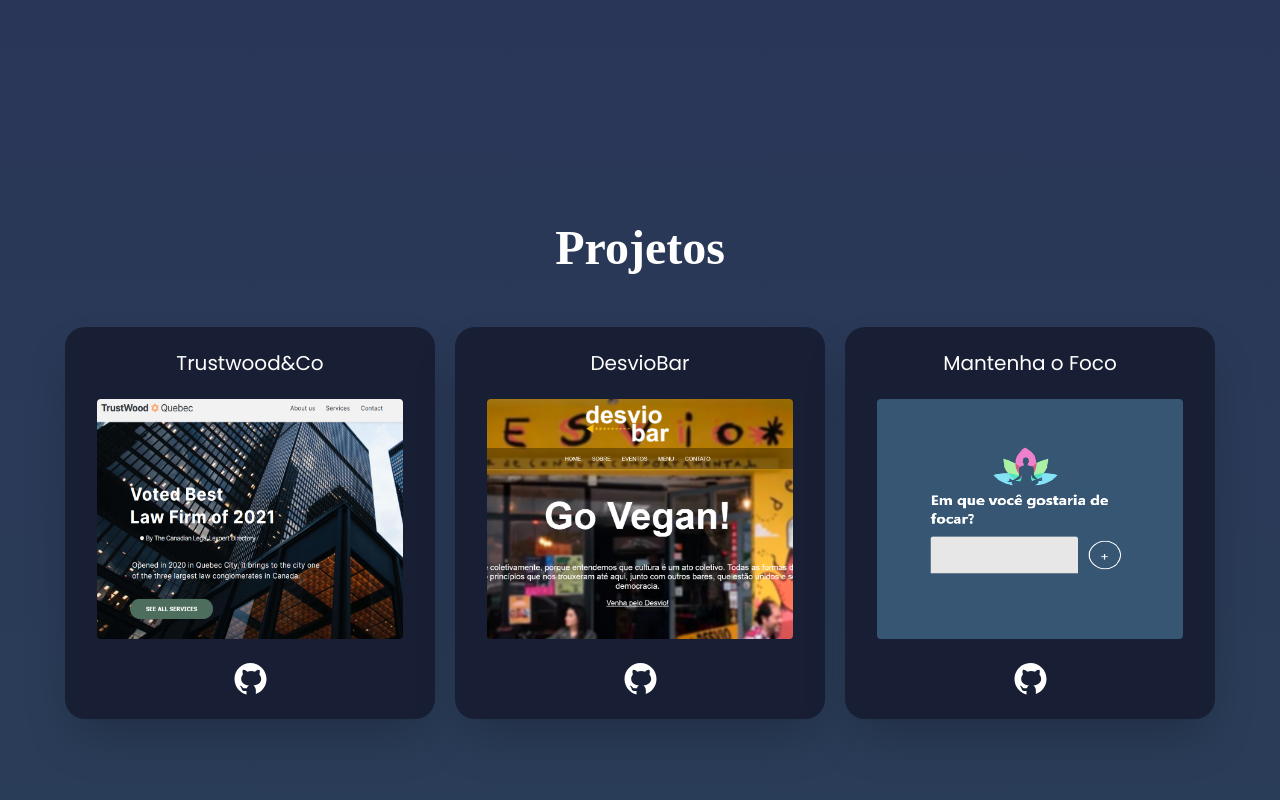
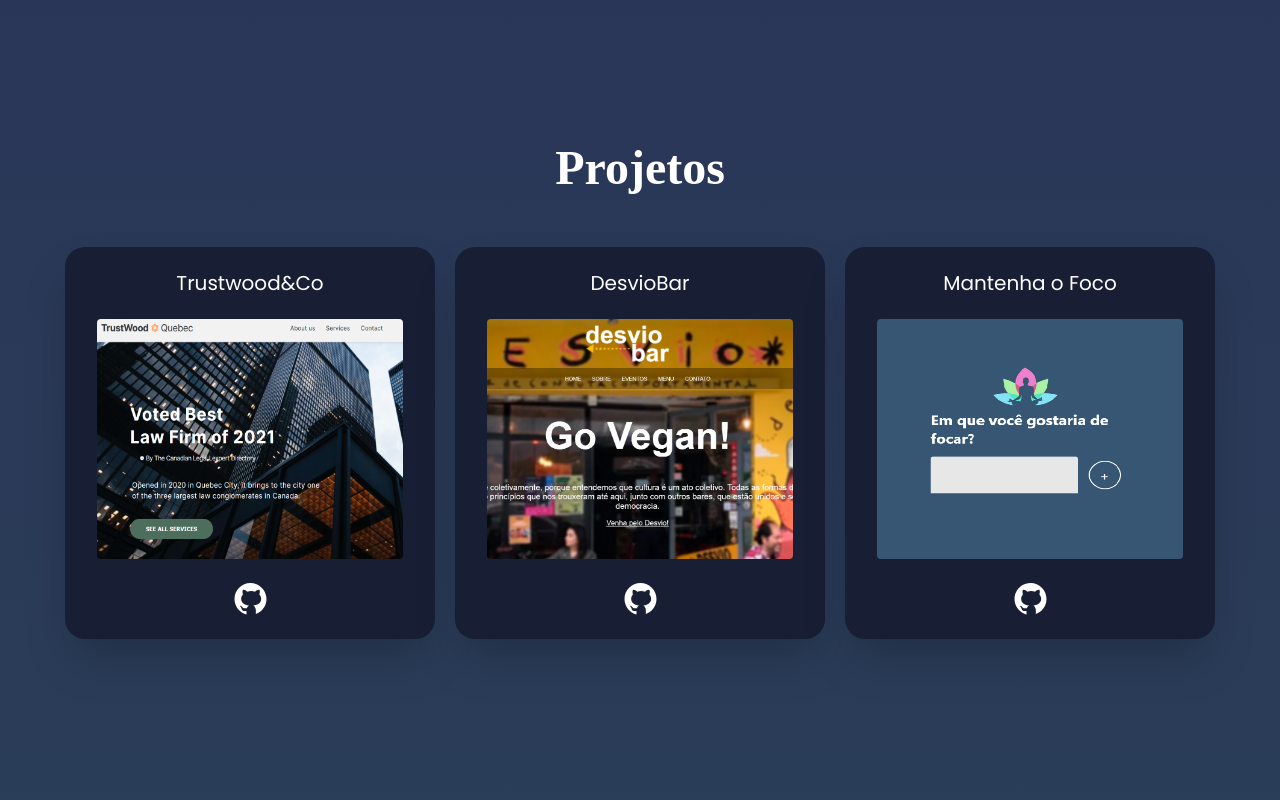
Before and after one commit to ruansmachado/ruandev-portfolio, a React (Vite) app: page / in a window 1280 px wide. Shown: the part 1740-2540 px from the top of the page. Built offline with nearby package versions, Linux system fonts and the light colour scheme; a web font is replaced by a local one.

Commit message:
Resize icons

```diff
--- a/src/components/CardProjetos.jsx
+++ b/src/components/CardProjetos.jsx
@@ -3,12 +3,12 @@ import styles, { layout } from "../style";
 import Projetos from "./Projetos";
 
 const CardProjetos = () => (
-  <section className="flex flex-col xs:my-[5rem] sm:my-[10rem] ">
+  <section className="flex flex-col xs:my-[5rem] sm:mb-[10rem] ">
     <div
-      className="flex flex-col pt-5
+      className="flex flex-col
     "
     >
-      <h2 className={`${styles.heading2} flex flex-col relative pt-10 mb-10`}>
+      <h2 className={`${styles.heading2} flex flex-col relative mb-10`}>
         Projetos
       </h2>
     </div>
--- a/src/components/Habilidades.jsx
+++ b/src/components/Habilidades.jsx
@@ -12,7 +12,7 @@ const Habilidades = ({ title, icon }) => (
 
     <div className="flex flex-col">
       <div className="flex flex-row justify-center pt-5 mb-2">
-        <img src={icon} alt="icon" className="w-[43px] h-[40px] " />
+        <img src={icon} alt="icon" className="w-[63px] h-[60px] " />
       </div>
     </div>
   </div>
--- a/src/components/Hero.jsx
+++ b/src/components/Hero.jsx
@@ -6,7 +6,7 @@ const Hero = () => {
       id="home"
       className={` flex flex-col place-items-center sm:flex-row  lg:w-auto lg:h-[35rem] lg:px-2 lg:mt-14`}
     >
-      <div className="flex  lg:justify-center w-[40%] sm:w-[36%] sm:ml-10 lg:w-[50%]">
+      <div className="flex  lg:justify-center w-[30%] sm:w-[36%] sm:ml-10 lg:w-[35%]">
         <img src={ruanPerfil} alt="garoto" className="flex h-[65%]" />
       </div>
       <div className="flex flex-col justify-end pointer-events-none w-full sm:mt-[3rem]">
```
Also changed, not shown: src/assets/curriculo.png (renamed from src/assets/currículo.png), 1 other file (tests, documents, lock files or other folders).
